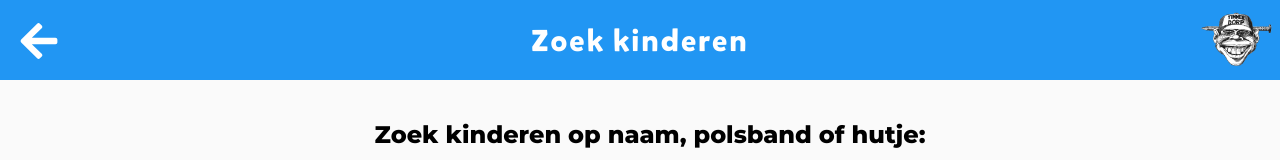
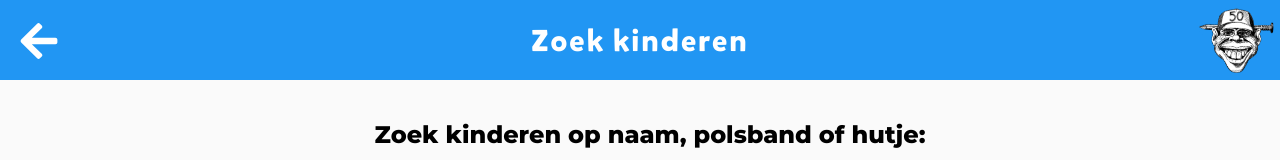
Before and after one commit to SHoogland/timmerdorp-web-app, a React (Vite) app: page /zoek in a window 1280 px wide. Shown: the top 160 px of the page. Built offline with nearby package versions, Linux system fonts and the light colour scheme; what parse would draw is missing.

Commit message:
fix stats page

```diff
--- a/src/pages/Statistics.tsx
+++ b/src/pages/Statistics.tsx
@@ -284,7 +284,7 @@ function Statistics() {
 								<td style={{ textAlign: 'center' }}>{statistieken[p.prop] || ' – '}</td>
 								{wijken.map((w) => (
 									<td key={w} style={{ textAlign: 'center' }}>
-										{statistieken[w]?.[p.prop] || ' – '}
+										{statistieken?.quarters?.[w]?.[p.prop] || ' – '}
 									</td>
 								))}
 							</tr>
--- a/src/scss/Header.scss
+++ b/src/scss/Header.scss
@@ -16,10 +16,10 @@ header {
 
 	img {
 		position: relative;
-		top: 2.5px;
+		top: 7.5px;
 		float: right;
 		width: 75px;
-		height: 75px;
+		height: 65px;
 		margin-right: 6px;
 	}
 
```
Also changed, not shown: src/assets/logo.png.
